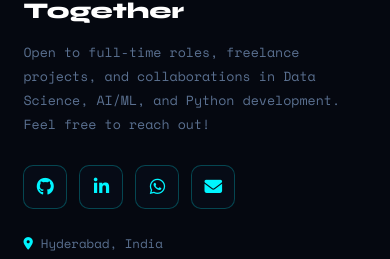
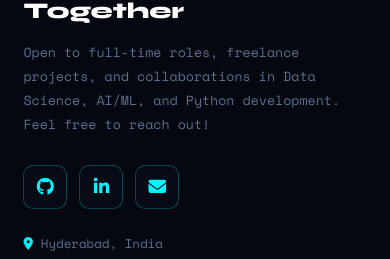
Before and after one commit to SKABDULAHMED8/aask-portfolio, a plain HTML site: page index.html in a window 390 px wide. Shown: the part 3674-3933 px from the top of the page. Drawn offline with nearby package versions, Linux system fonts and the light colour scheme; no server answers.

Commit message:
Remove public phone number link from portfolio

```diff
--- a/index.html
+++ b/index.html
@@ -718,7 +718,6 @@
         <div class="social-links">
           <a href="https://github.com/SKABDULAHMED8" target="_blank" title="GitHub"><i class="fab fa-github"></i></a>
           <a href="https://www.linkedin.com/in/abdul-ahmed-shaik-61447a257" target="_blank" title="LinkedIn"><i class="fab fa-linkedin-in"></i></a>
-          <a href="https://api.whatsapp.com/send?phone=REMOVED" target="_blank" title="WhatsApp"><i class="fab fa-whatsapp"></i></a>
           <a href="mailto:skabdulahmed1438@gmail.com" title="Email"><i class="fas fa-envelope"></i></a>
         </div>
         <p style="margin-top:24px;font-size:0.78rem;">
```
